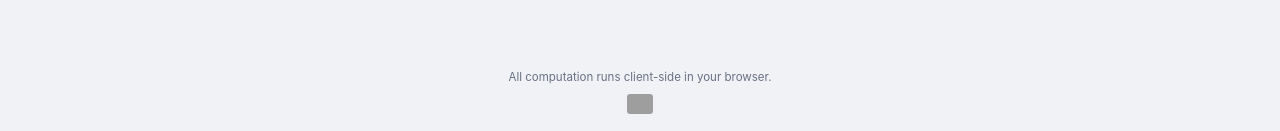
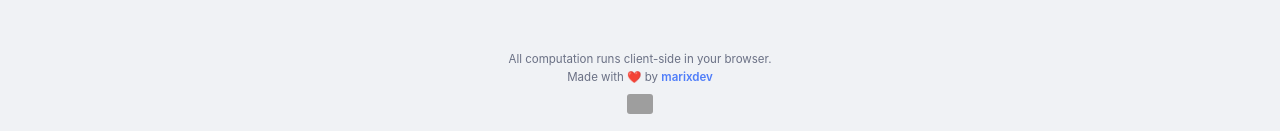
Before and after one commit to marixdev/web-winrar-keygen, a React (Vite) app: page / in a window 1280 px wide. Shown: the part 666-797 px from the top of the page. Built offline with nearby package versions, Linux system fonts and the light colour scheme; grey boxes are pictures that could not be loaded.

Commit message:
feat: add copyright footer with heart emoji

```diff
--- a/src/App.css
+++ b/src/App.css
@@ -512,6 +512,20 @@ body {
   color: var(--text-dim);
 }
 
+.copyright {
+  margin-top: .25rem;
+}
+
+.copyright a {
+  color: var(--accent);
+  text-decoration: none;
+  font-weight: 600;
+}
+
+.copyright a:hover {
+  text-decoration: underline;
+}
+
 /* ============================================================
    VISIT COUNTER
    ============================================================ */
--- a/src/App.tsx
+++ b/src/App.tsx
@@ -145,6 +145,7 @@ function App() {
           </main>
           <footer className="app-footer">
             <p>{t.footerText}</p>
+            <p className="copyright">Made with ❤️ by <a href="https://github.com/marixdev" target="_blank" rel="noopener noreferrer">marixdev</a></p>
             <VisitCounter />
           </footer>
         </div>
```
